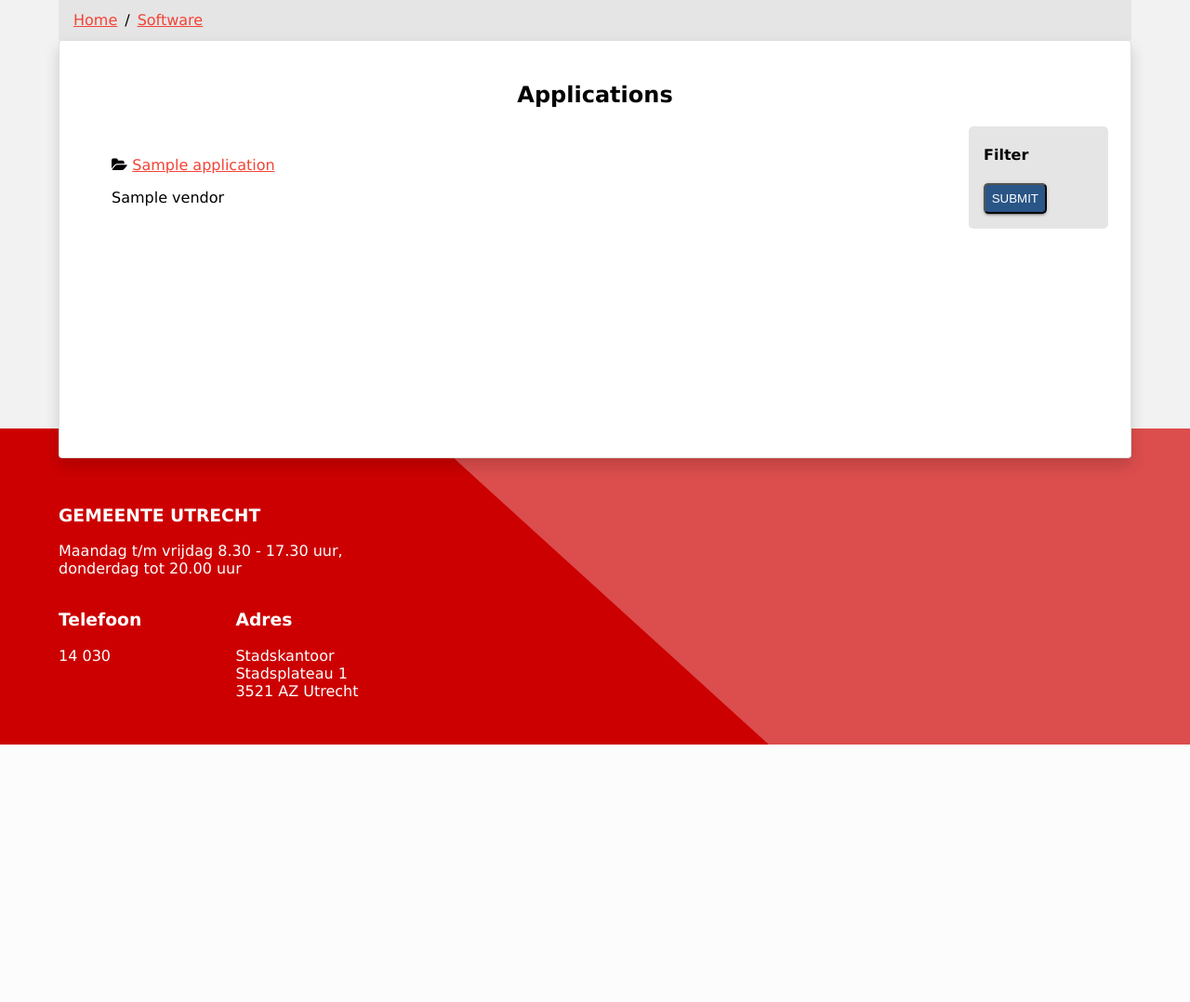
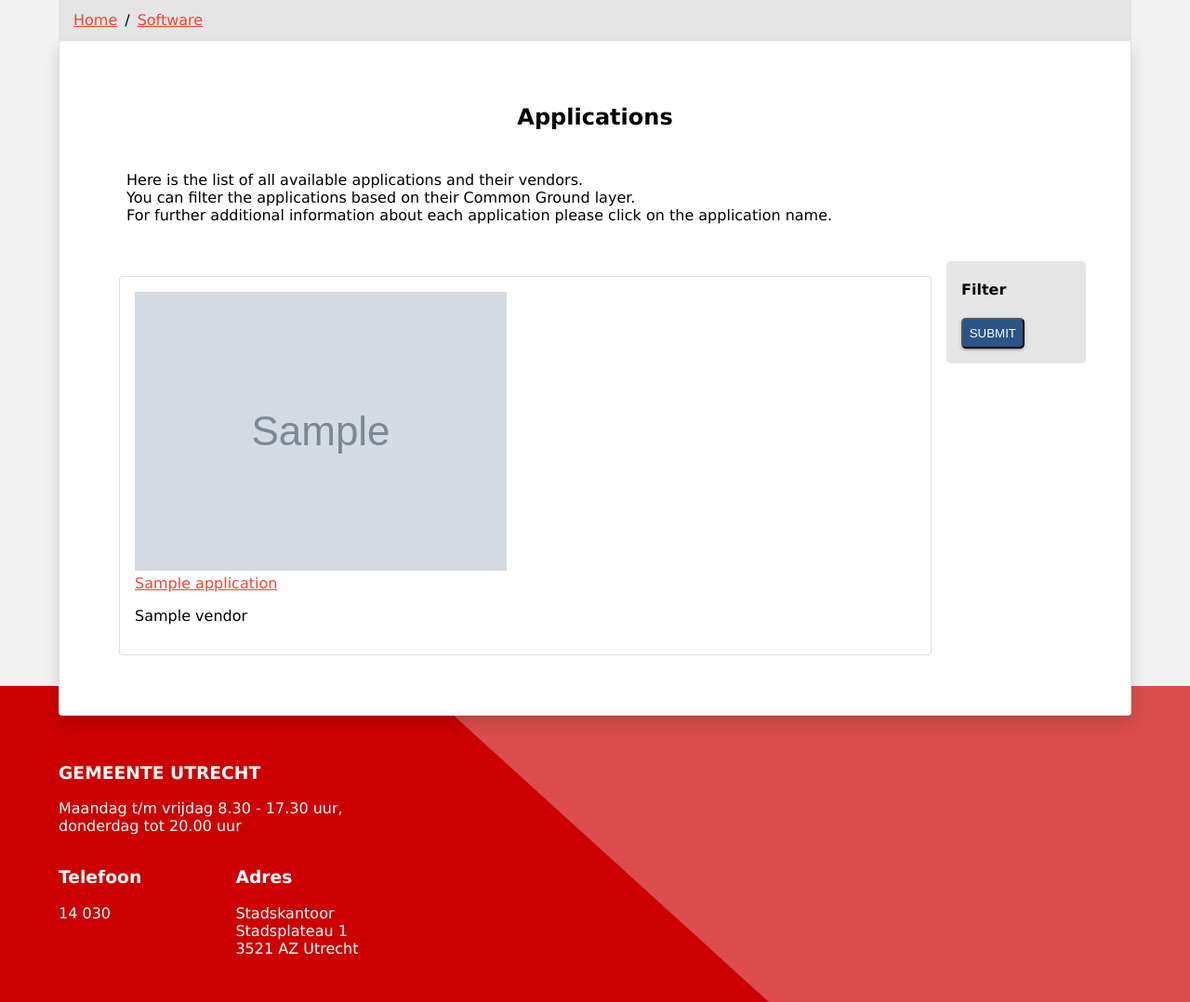
Before and after one commit to GemeenteUtrecht/beheerconsole, a Django app: template src/beheerconsole/applications/templates/applications/application_list.html in a window 1280 px wide. Shown: the part 152-1230 px from the top of the page at 93% size. Before the commit the page ends 953 px from the top, so only its background shows below. Run offline with Django 3.2, Linux system fonts and the light colour scheme; the template is opened without the code that fills it: most values are stand-ins (such as "Sample title", 1, 10 or a date in 2020); grey boxes marked "Sample" are stand-in pictures; style sheets or scripts are compiled from the project's sources; some libraries are stand-ins or nearby versions.

Commit message:
add application logos

```diff
--- a/src/beheerconsole/applications/models.py
+++ b/src/beheerconsole/applications/models.py
@@ -31,6 +31,10 @@ class Application(models.Model):
         blank=True,
         help_text=_("URL to the code repository, e.g. Github, Gitlab, Bitbucket..."),
     )
+    logo = models.ImageField(
+        _("logo"), upload_to='logos/', null=True,
+        help_text=_("Logo image of the application"),
+    )
     # relations
     layer = models.ForeignKey(
         "Layer", on_delete=models.CASCADE,
--- a/src/beheerconsole/applications/templates/applications/application_list.html
+++ b/src/beheerconsole/applications/templates/applications/application_list.html
@@ -7,18 +7,30 @@
 
 
 {% block content %}
-    <article>
+    <article class="p-small">
         <header class="header">
             <h1>Applications</h1>
         </header>
 
+        <p class="p-small p-left">
+            Here is the list of all available applications and their vendors. <br>
+            You can filter the applications based on their Common Ground layer. <br>
+            For further additional information about each application please click on the application name.
+        </p>
+
         <section class="flex-container">
-            <div class="flex-column">
+
+            <div class="flex-column p-left">
                 {% for application in object_list %}
-                <div class="list-item">
-                    <i class="fa fa-folder-open"></i>
+                <div class="list-item card">
+                    {% if application.logo %}
+                        <img class="list-item__img" src="{{ application.logo.url }}">
+                    {% endif %}
+
+                    <div class="list-item__desc">
                     <a href="{% url 'applications:application-detail' pk=application.pk %}" >{{ application }}</a>
                     <p>{{ application.vendor }}</p>
+                    </div>
                 </div>
                 {% endfor %}
             </div>
```
Also changed, not shown: src/beheerconsole/applications/templates/applications/application_detail.html (+9 -4 lines), src/beheerconsole/sass/components/_application.scss (added, +16 -0 lines), src/beheerconsole/applications/migrations/0003_application_logo.py (added).
